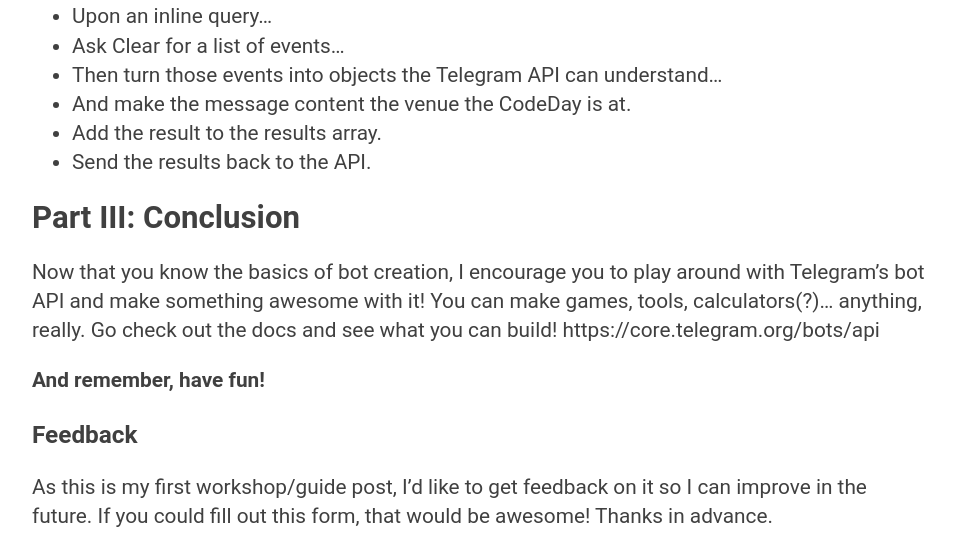
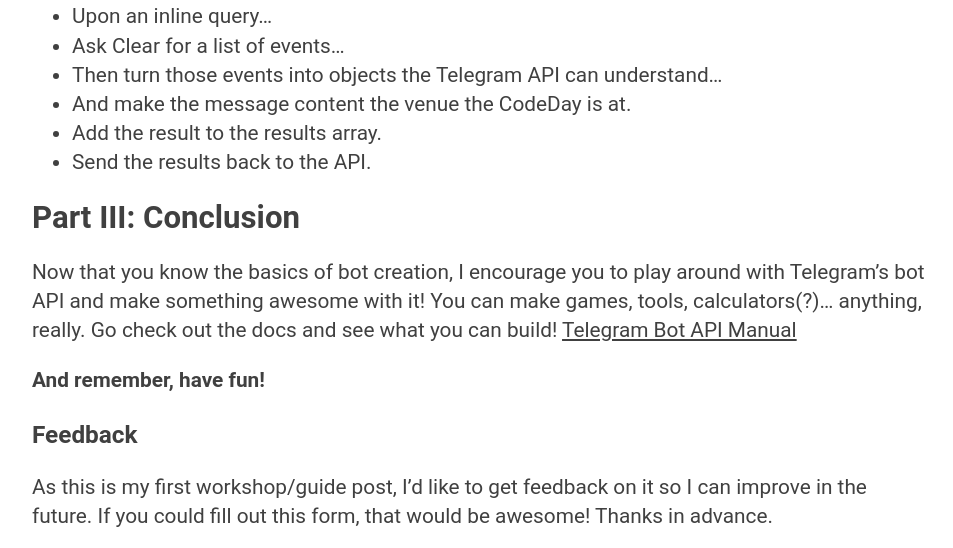
Before and after one commit to tjhorner/blog, a Jekyll site: the page built from _posts/2016-09-16-intro-to-nodejs-telegram-bot.md, in a window 1280 px wide and 900 px high, scrolled down 8845 px, cut to the strip 0-548 px from the top of the window. Shown: the whole strip, without its empty margins (158-1111 px from the left). Built offline with Jekyll 4.4.1, drawn with Linux system fonts in a browser that asks for light colours; comment, search, counter and statistics services are not loaded; some of the changed text lies outside the part shown.

Commit message:
some links!

```diff
--- a/_posts/2016-09-16-intro-to-nodejs-telegram-bot.md
+++ b/_posts/2016-09-16-intro-to-nodejs-telegram-bot.md
@@ -7,7 +7,8 @@
 ---
 
 In this workshop, we will create a simple Telegram bot that tells us how long
-until CodeDay ends using Node.js, the Telegram API, and the Clear API.
+until CodeDay ends using Node.js, the [Telegram API](https://core.telegram.org/bots/api),
+and the [Clear API](http://docs.clear.codeday.org/).
 
 _This post is intended to serve as a guide for my CodeDay workshop, but if you’d
 like to use this to make your own Telegram bot with Node.js, go right ahead :)_
@@ -295,7 +296,7 @@
 Now that you know the basics of bot creation, I encourage you to play around with
 Telegram’s bot API and make something awesome with it! You can make games, tools,
 calculators(?)… anything, really. Go check out the docs and see what you can build!
-https://core.telegram.org/bots/api
+[Telegram Bot API Manual](https://core.telegram.org/bots/api)
 
 **And remember, have fun!**
 
```
